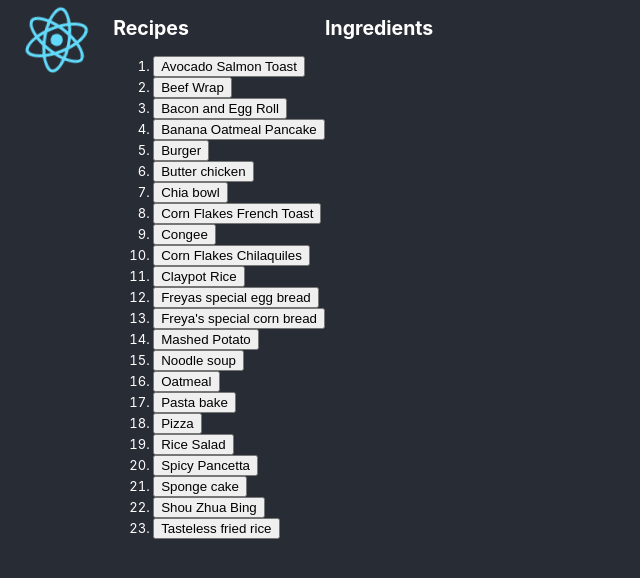
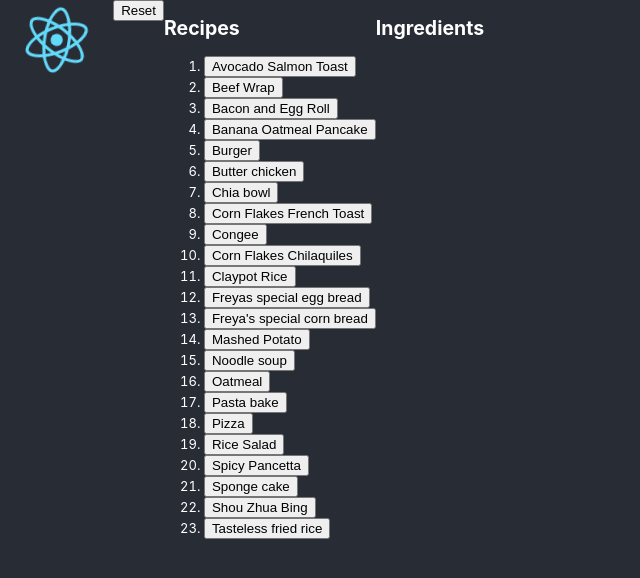
Before and after one commit to Anonymodesu/docker.recipe-frontend, a React (Create React App) app: page / in a window 1280 px wide. Shown: the top 578 px of the page, without its empty margins (0-640 px from the left). Built offline with nearby package versions, Linux system fonts and the light colour scheme.

Commit message:
Add reset button

```diff
--- a/src/App.tsx
+++ b/src/App.tsx
@@ -21,6 +21,16 @@ function App (): JSX.Element {
       <div className="App-header">
         <img src={logo} className="App-logo" alt="logo" />
         <div>
+          <button
+            onClick={() => {
+              setSelectedRecipes(new Set())
+              setBoughtIngredients(new Set())
+            }}
+          >
+            Reset
+          </button>
+        </div>
+        <div>
           <RecipeList
             recipeList={Array.from(recipeMap.keys())}
             selectedRecipes={selectedRecipes}
```
